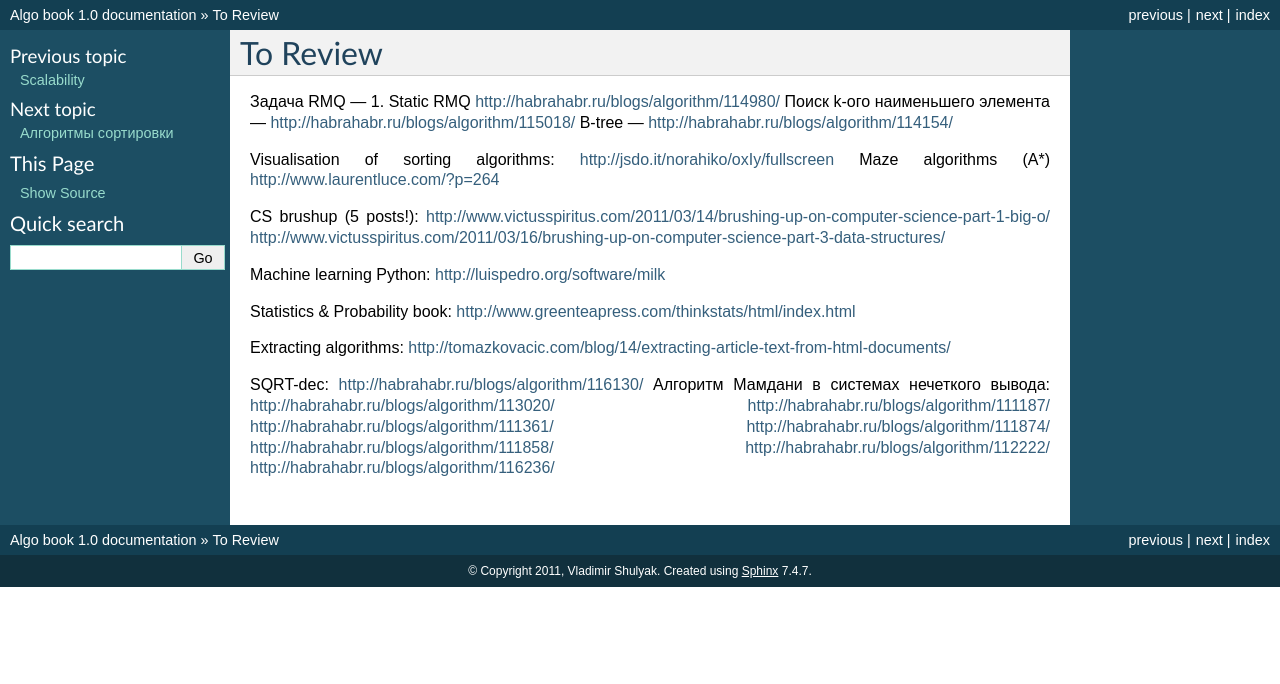
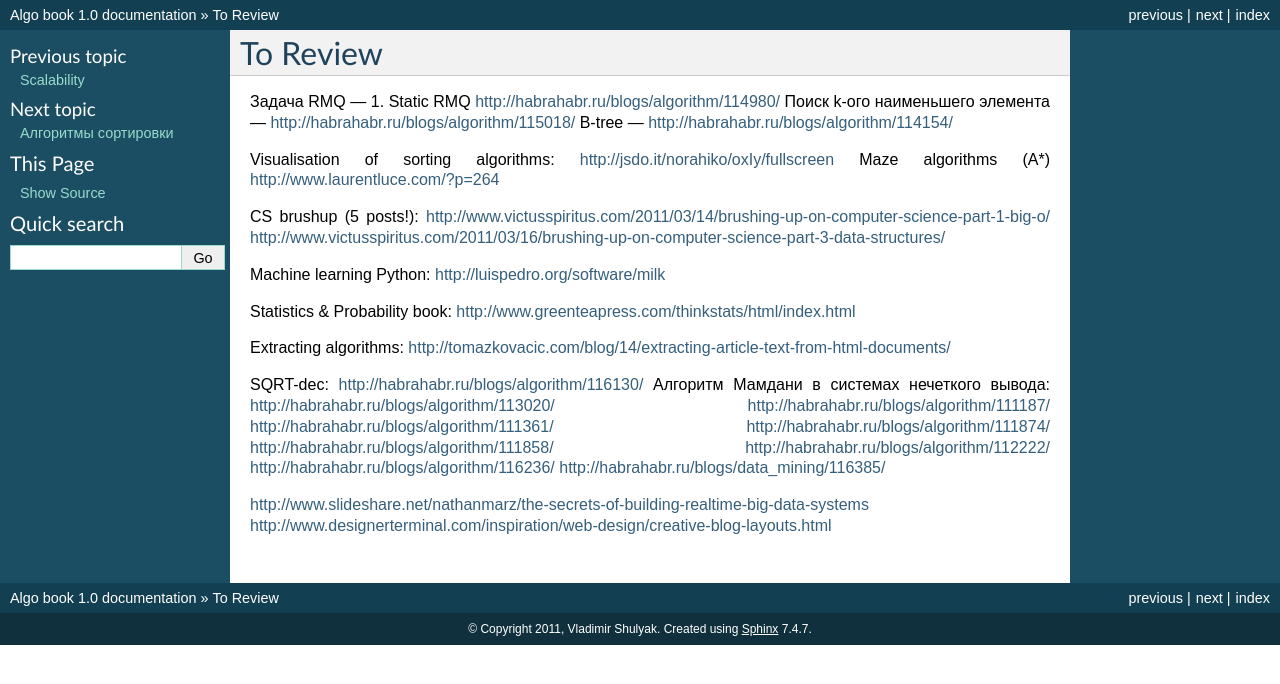
Before and after one commit to vshulyak/algo_book, a Sphinx documentation site: the page built from source/resources.rst, in a window 1280 px wide. Shown: the top 684 px of the page. Built offline with Sphinx 7.4.7, drawn with Linux system fonts in a browser that asks for light colours; some of the changed lines change nothing that is shown.

Commit message:
added articles

```diff
--- a/source/resources.rst
+++ b/source/resources.rst
@@ -25,3 +25,7 @@ http://habrahabr.ru/blogs/algorithm/111874/
 http://habrahabr.ru/blogs/algorithm/111858/
 http://habrahabr.ru/blogs/algorithm/112222/
 http://habrahabr.ru/blogs/algorithm/116236/
+http://habrahabr.ru/blogs/data_mining/116385/
+
+http://www.slideshare.net/nathanmarz/the-secrets-of-building-realtime-big-data-systems
+http://www.designerterminal.com/inspiration/web-design/creative-blog-layouts.html
```
